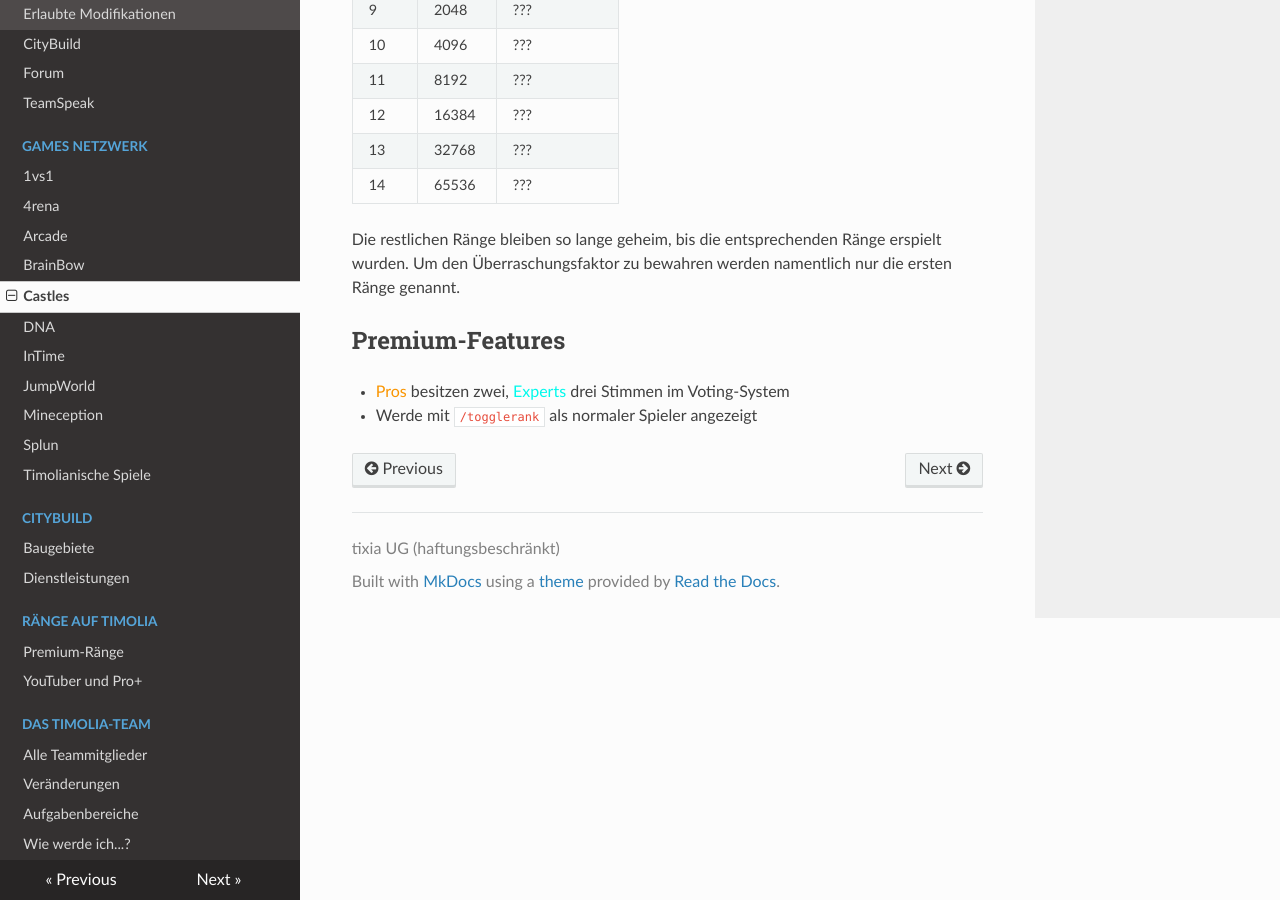
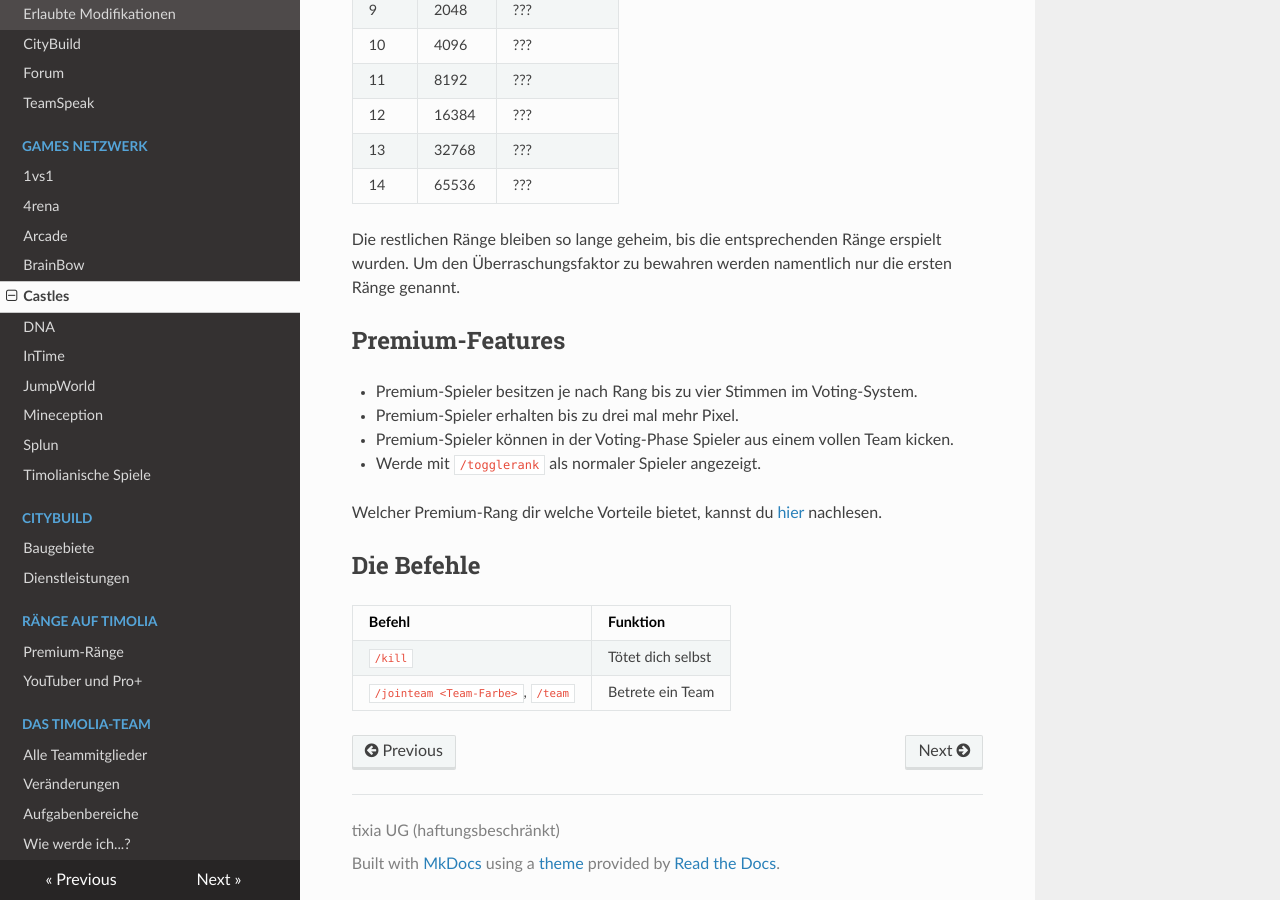
Before and after one commit to TimoliaDE/HowTo, an MkDocs documentation site: the page built from docs/games/castles.md, in a window 1280 px wide and 900 px high, scrolled down 1211 px. Built offline with MkDocs 1.6.1, drawn with Linux system fonts in a browser that asks for light colours; nearby versions of some CDN libraries; old or Windows-style settings are respelled for this version of MkDocs.

Commit message:
Update castles.md

```diff
--- a/docs/games/castles.md
+++ b/docs/games/castles.md
@@ -35,5 +35,15 @@ in seiner eigenen Burg.
 Die restlichen Ränge bleiben so lange geheim, bis die entsprechenden Ränge erspielt wurden. Um den Überraschungsfaktor zu bewahren werden namentlich nur die ersten Ränge genannt.
 
 ## Premium-Features
-- <span style="color:#F99500">Pros</span> besitzen zwei, <span style="color:#00F9EC">Experts</span> drei Stimmen im Voting-System
-- Werde mit `/togglerank` als normaler Spieler angezeigt
+- Premium-Spieler besitzen je nach Rang bis zu vier Stimmen im Voting-System.
+- Premium-Spieler erhalten bis zu drei mal mehr Pixel.
+- Premium-Spieler können in der Voting-Phase Spieler aus einem vollen Team kicken.
+- Werde mit `/togglerank` als normaler Spieler angezeigt.
+
+Welcher Premium-Rang dir welche Vorteile bietet, kannst du [hier](/ranks/premium/) nachlesen.
+
+## Die Befehle
+| Befehl | Funktion |
+| ------ | -------- |
+| `/kill`                         | Tötet dich selbst |
+| `/jointeam <Team-Farbe>`, `/team` | Betrete ein Team |
```
